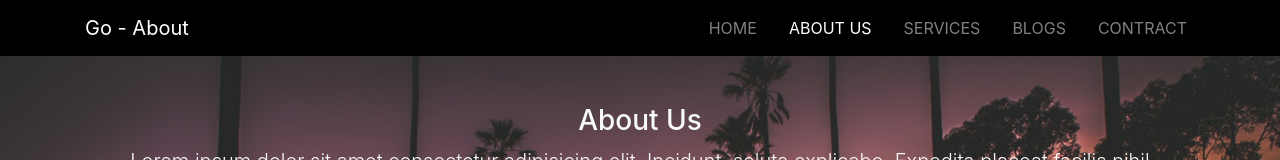
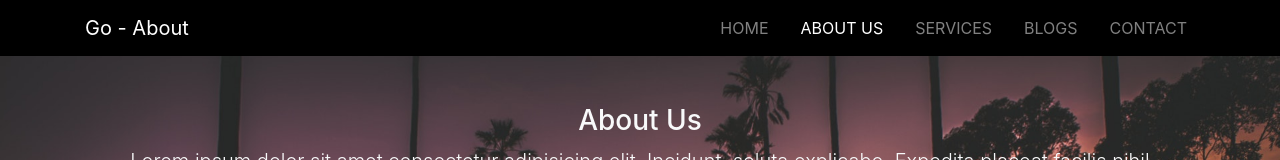
Before and after one commit to TiztoORG/Go, a website: page src/about.html in a window 1280 px wide. Shown: the top 160 px of the page. Drawn offline with nearby package versions, Linux system fonts and the light colour scheme; files whose address does not match are found by name.

Commit message:
Spelling Correction #4

```diff
--- a/src/about.html
+++ b/src/about.html
@@ -40,7 +40,7 @@
             <a class="nav-link" href="blogs.html">Blogs</a>
           </li>
           <li class="nav-item">
-            <a class="nav-link" href="contract.html">Contract</a>
+            <a class="nav-link" href="contract.html">Contact</a>
           </li>
         </ul>
       </div>
```
